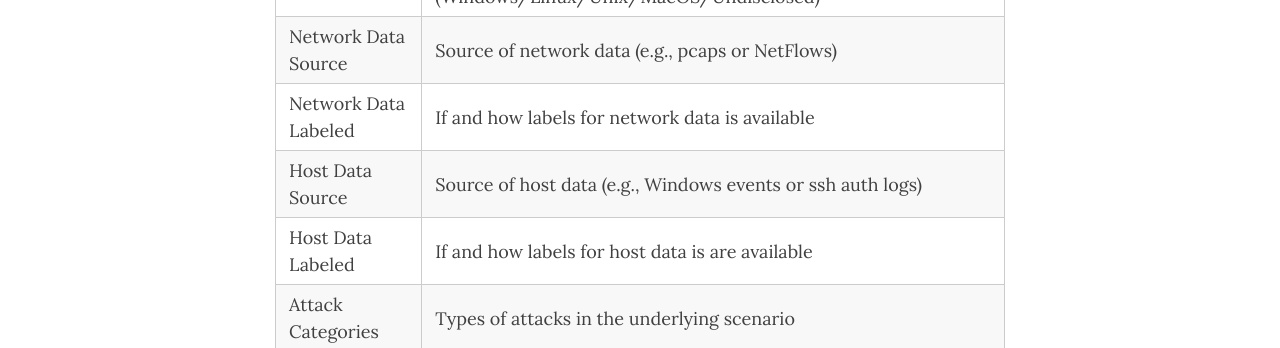
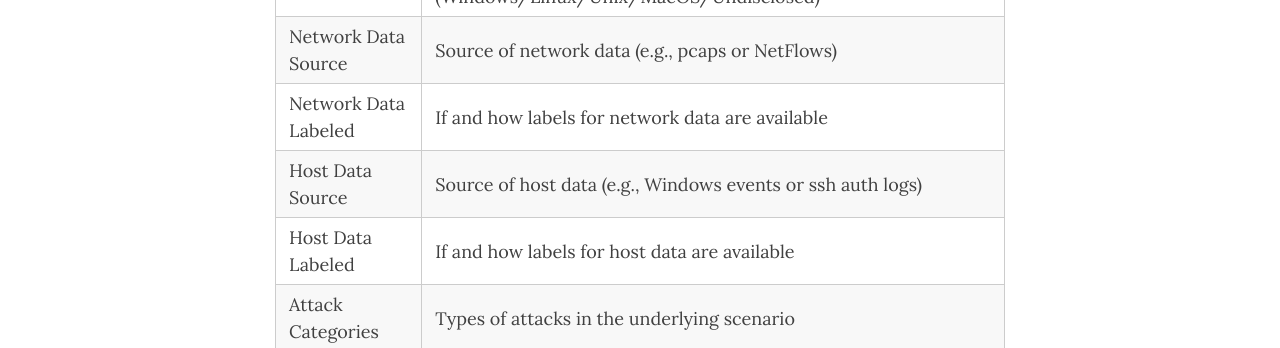
Before and after one commit to fkie-cad/COMIDDS, a Jekyll site: the page built from content/csv_download.md, in a window 1280 px wide and 900 px high, scrolled down 660 px. Shown: the part 154-502 px from the top of the window. Built offline with Jekyll 4.4.1, drawn with Linux system fonts in a browser that asks for light colours; nearby versions of some CDN libraries; comment, search, counter and statistics services are not loaded.

Commit message:
Fix typos

```diff
--- a/content/csv_download.md
+++ b/content/csv_download.md
@@ -18,9 +18,9 @@ The following fields are present for each dataset (semicolon-delimited):
 | Setting              | Setting of the underlying scenario (Single OS/Enterprise IT/Military IT/Subsystem/Miscellaneous/Undisclosed) |
 | OS Type              | OS families that were part of the underlying scenario (Windows/Linux/Unix/MacOS/Undisclosed)                 |
 | Network Data Source  | Source of network data (e.g., pcaps or NetFlows)                                                             |
-| Network Data Labeled | If and how labels for network data is available                                                              |
+| Network Data Labeled | If and how labels for network data are available                                                             |
 | Host Data Source     | Source of host data (e.g., Windows events or ssh auth logs)                                                  |
-| Host Data Labeled    | If and how labels for host data is are available                                                             |
+| Host Data Labeled    | If and how labels for host data are available                                                                |
 | Attack Categories    | Types of attacks in the underlying scenario                                                                  |
 | Benign activity      | How benign activity (aka "normal behavior") was generated in the underlying scenario                         |
 | Packed Size in MB    | Size of the entire dataset when packed, in MB                                                                |
```
